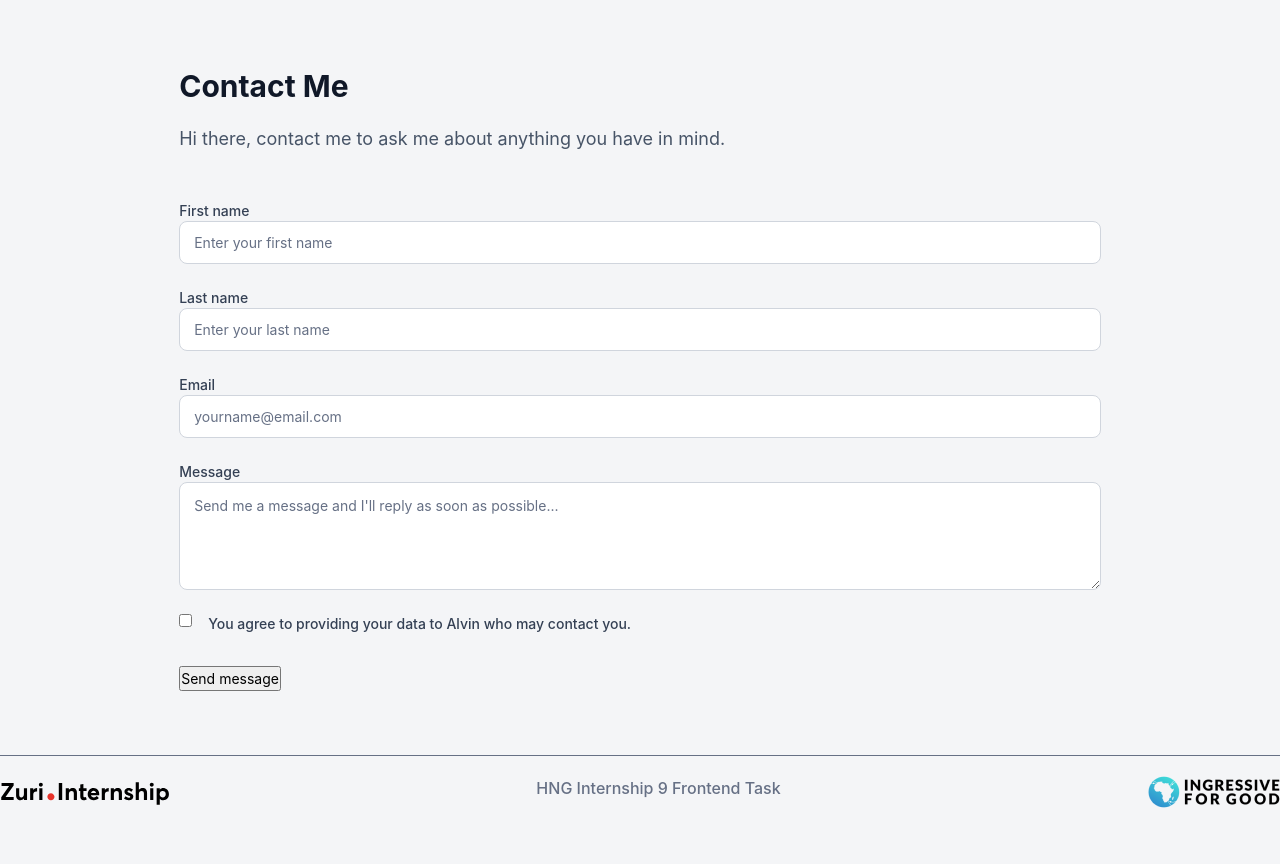
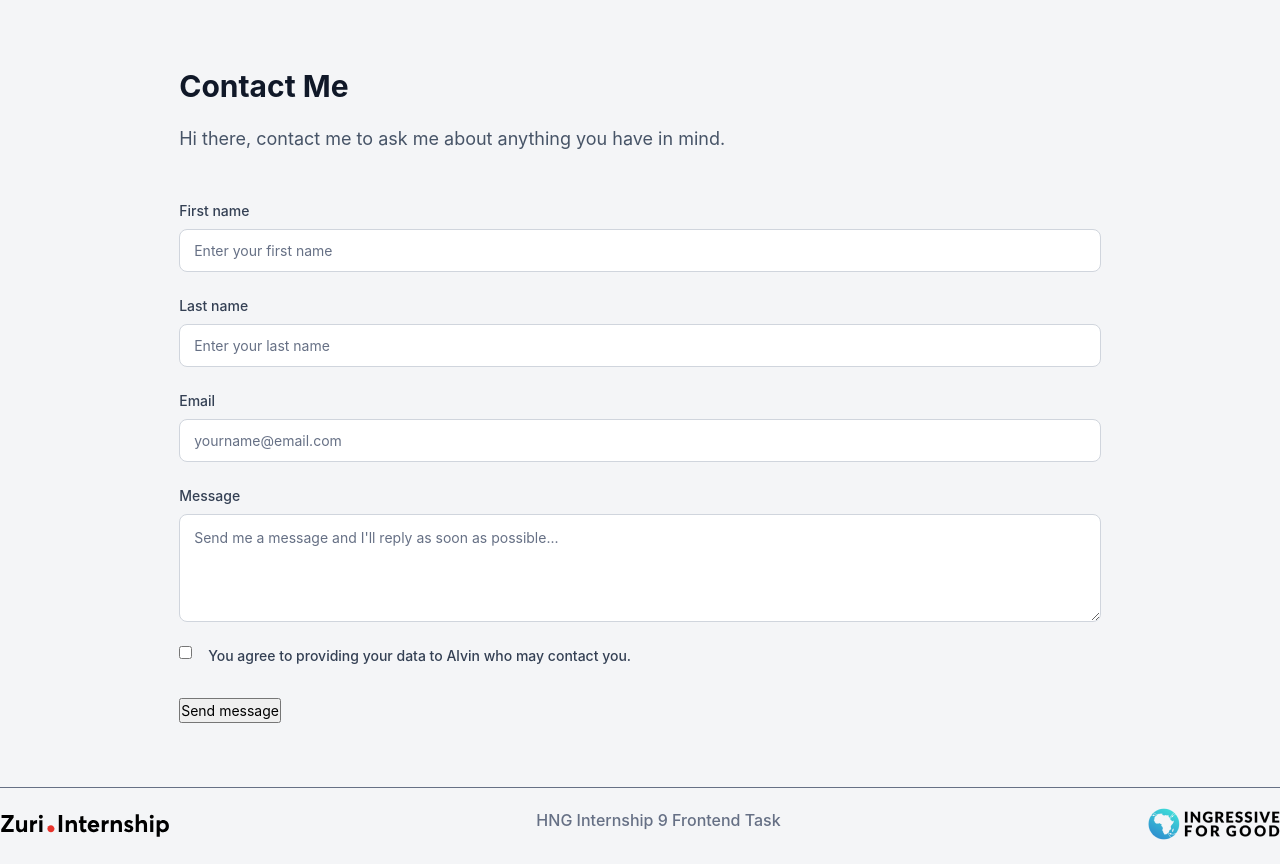
Before and after one commit to alvyynm/linktreeclone, a React (Create React App) app: page /contact in a window 1280 px wide. Built offline with nearby package versions, Linux system fonts and the light colour scheme.

Commit message:
style: add spacing between inputs and labels

```diff
--- a/src/components/Contact.css
+++ b/src/components/Contact.css
@@ -53,6 +53,7 @@ input[type="email"] {
   width: 100%;
   border: 1px solid #d0d5dd;
   border-radius: 8px;
+  margin-top: 0.5rem;
 }
 
 textarea {
@@ -61,6 +62,7 @@ textarea {
   height: 108px;
   border: 1px solid #d0d5dd;
   border-radius: 8px;
+  margin-top: 0.5rem;
 }
 
 /* Customize input and textarea placeholder color */
```
